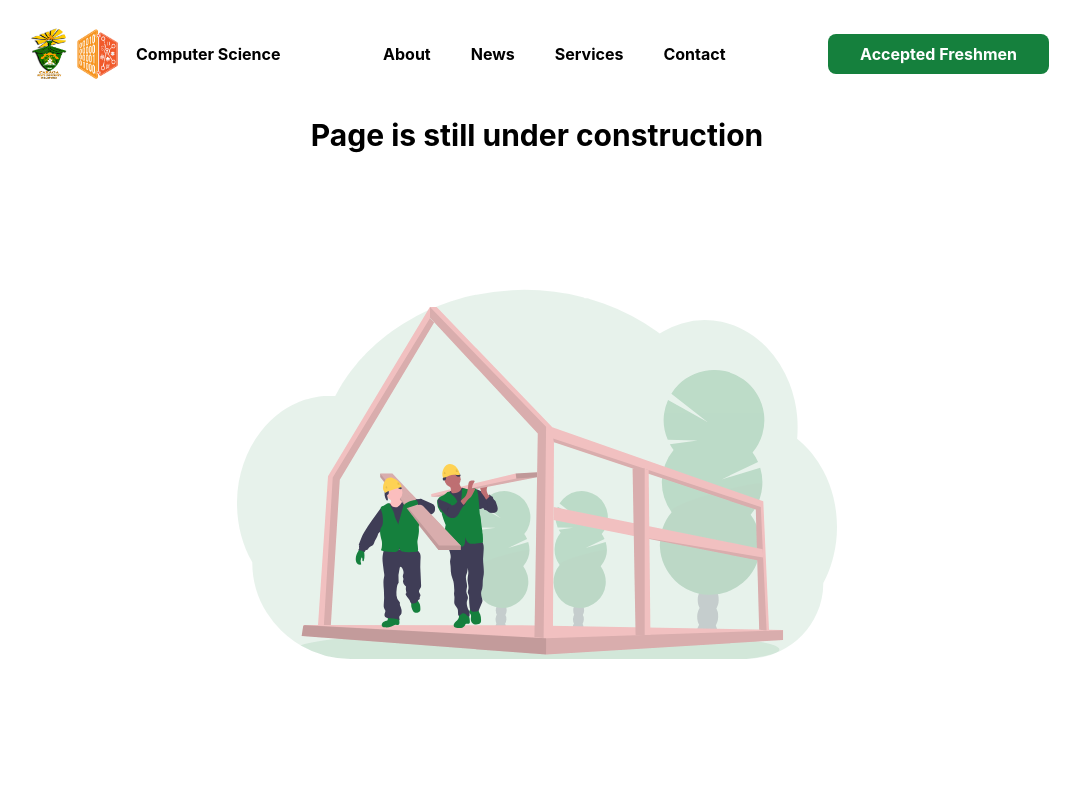
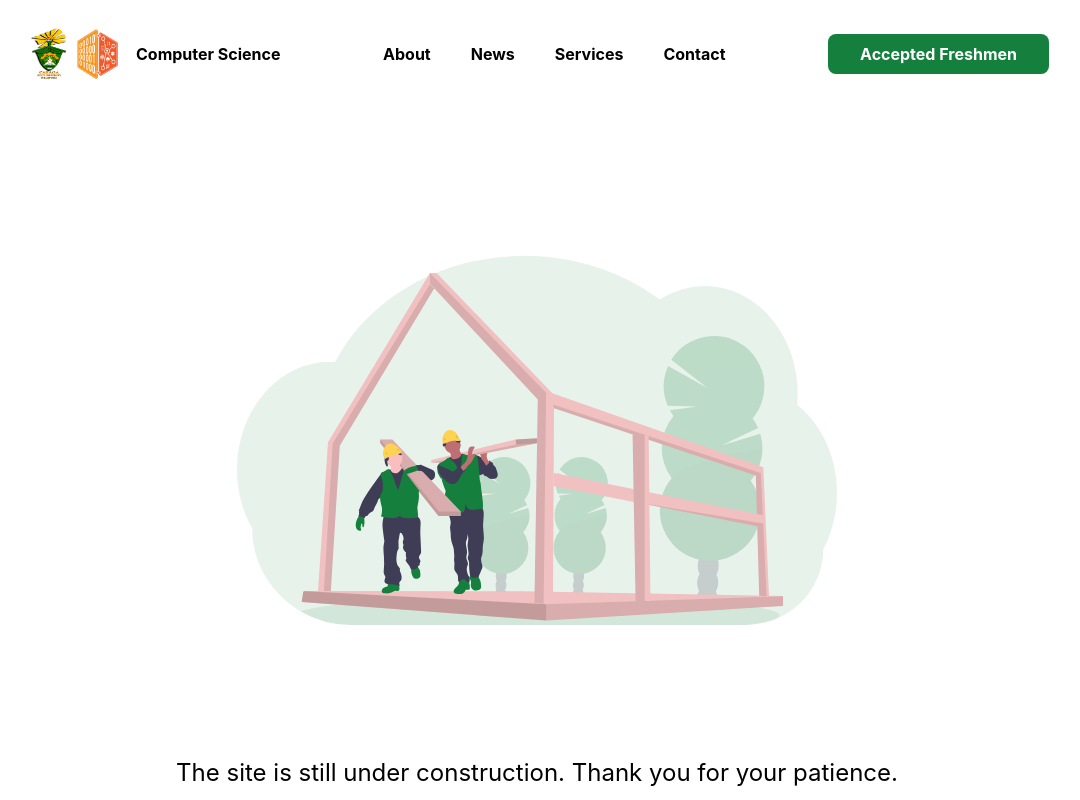
Before and after one commit to kentezrabetita/csu-komsay, a Next.js app: page / in a window 1280 px wide. Shown: the whole page, without its empty margins (103-1183 px from the left). Built offline with nearby package versions, Linux system fonts and the light colour scheme.

Commit message:
update under construction page

```diff
--- a/components/construction.js
+++ b/components/construction.js
@@ -5,7 +5,6 @@ import { motion } from 'framer-motion';
 export default function Construction() {
   return (
     <div className='container flex flex-col items-center justify-center text-center'>
-      <div className='text-3xl font-bold'>Page is still under construction</div>
       <motion.div
         className='p-4'
         animate={{
@@ -20,6 +19,9 @@ export default function Construction() {
           alt='csu icon'
         />
       </motion.div>
+      <div className='text-2xl'>
+        The site is still under construction. Thank you for your patience.
+      </div>
     </div>
   );
 }
```
